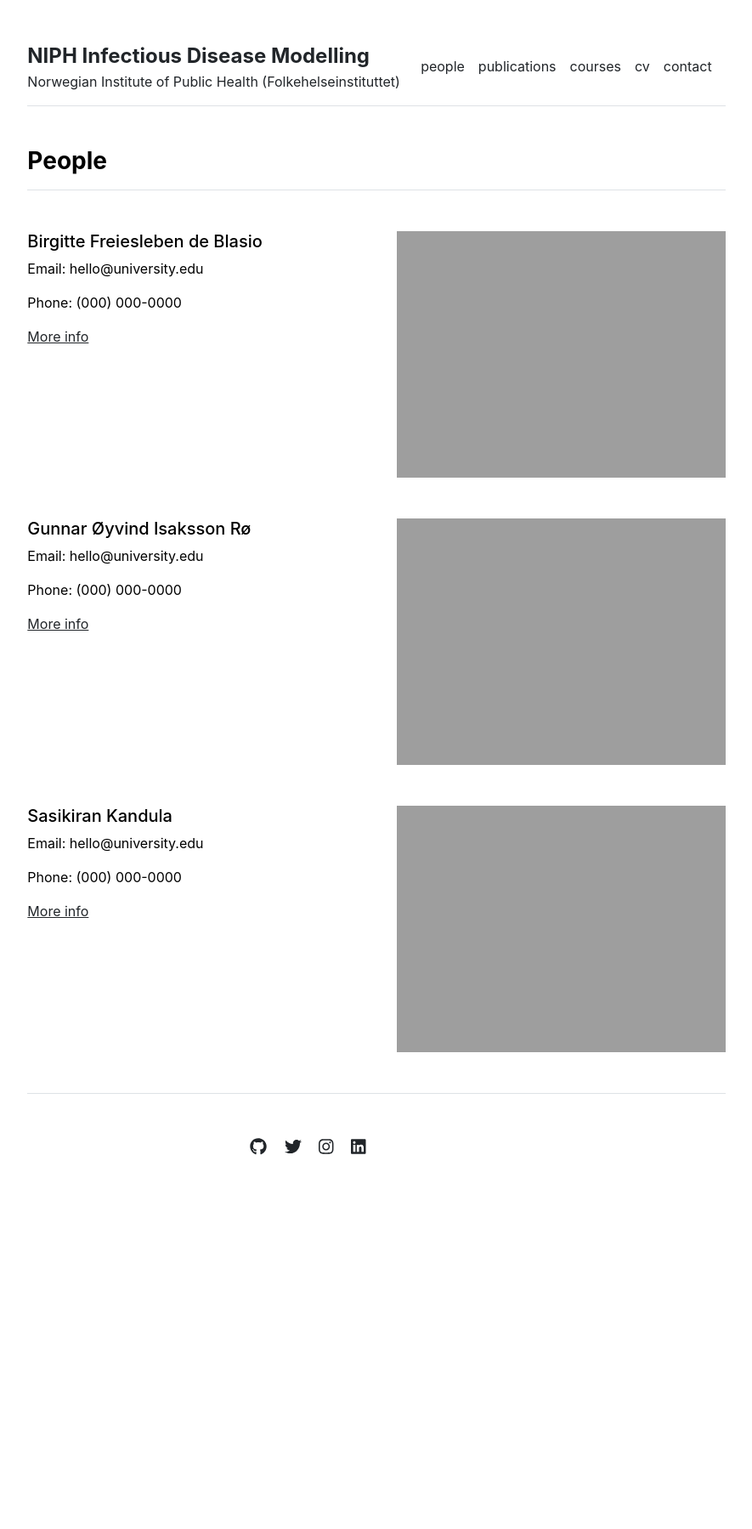
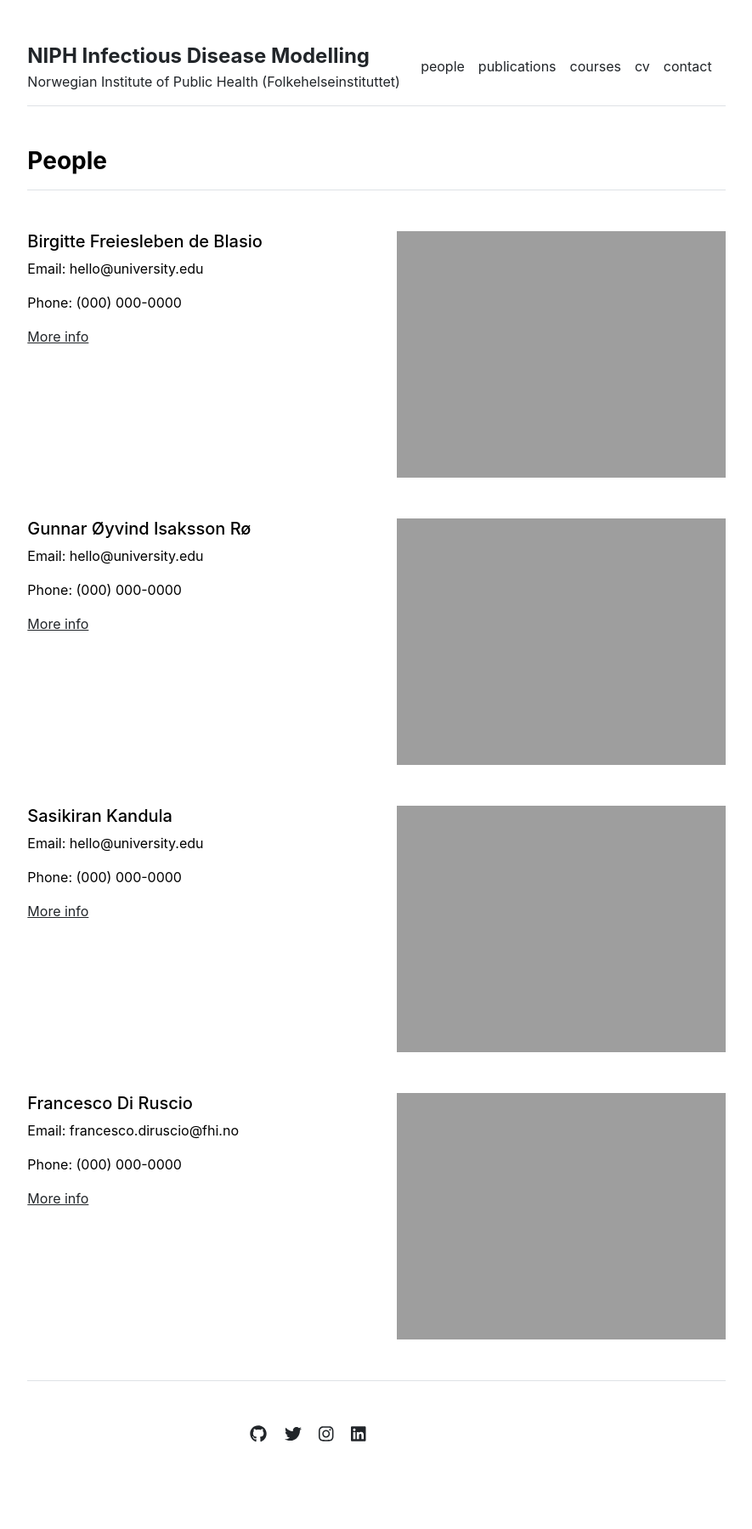
Before and after one commit to folkehelseinstituttet/modelling, a Jekyll site: the page built from people.md, in a window 1280 px wide. Shown: the whole page at 85% size, without its empty margins (197-1082 px from the left). Built offline with Jekyll 4.4.1, drawn with Linux system fonts in a browser that asks for light colours; before the commit the page ends 1461 px from its top, so only the background shows below that.

Commit message:
Update settings.yml

```diff
--- a/_data/settings.yml
+++ b/_data/settings.yml
@@ -9,6 +9,7 @@ people:
 - {name: 'Birgitte Freiesleben de Blasio', title: 'Researcher', department: 'Physics & Astronomy', institution: 'Some University', institution_address: '1 Main Street, Canada', phone: '(000) 000-0000', email: 'hello@university.edu', office: 'Science Building 505', image: 'assets/img/primary-investigator.jpg', url: 'birgitte'}
 - {name: 'Gunnar Øyvind Isaksson Rø', title: 'Researcher', department: 'Physics & Astronomy', institution: 'Some University', institution_address: '1 Main Street, Canada', phone: '(000) 000-0000', email: 'hello@university.edu', office: 'Science Building 505', image: 'assets/img/lab-technician.jpg', url: 'gunnar'}
 - {name: 'Sasikiran Kandula', title: 'Researcher', department: 'Physics & Astronomy', institution: 'Some University', institution_address: '1 Main Street, Canada', phone: '(000) 000-0000', email: 'hello@university.edu', office: 'Science Building 505', image: 'assets/img/graduate-student.jpg', url: 'sasi'}
+- {name: 'Francesco Di Ruscio', title: 'Researcher', department: 'Physics & Astronomy', institution: 'Some University', institution_address: '1 Main Street, Canada', phone: '(000) 000-0000', email: 'francesco.diruscio@fhi.no', office: 'Science Building 505', image: 'assets/img/graduate-student.jpg', url: 'sasi'}
 
 courses:
 - {name: 'Vector Calculus', url: 'vector-calculus'}
```
